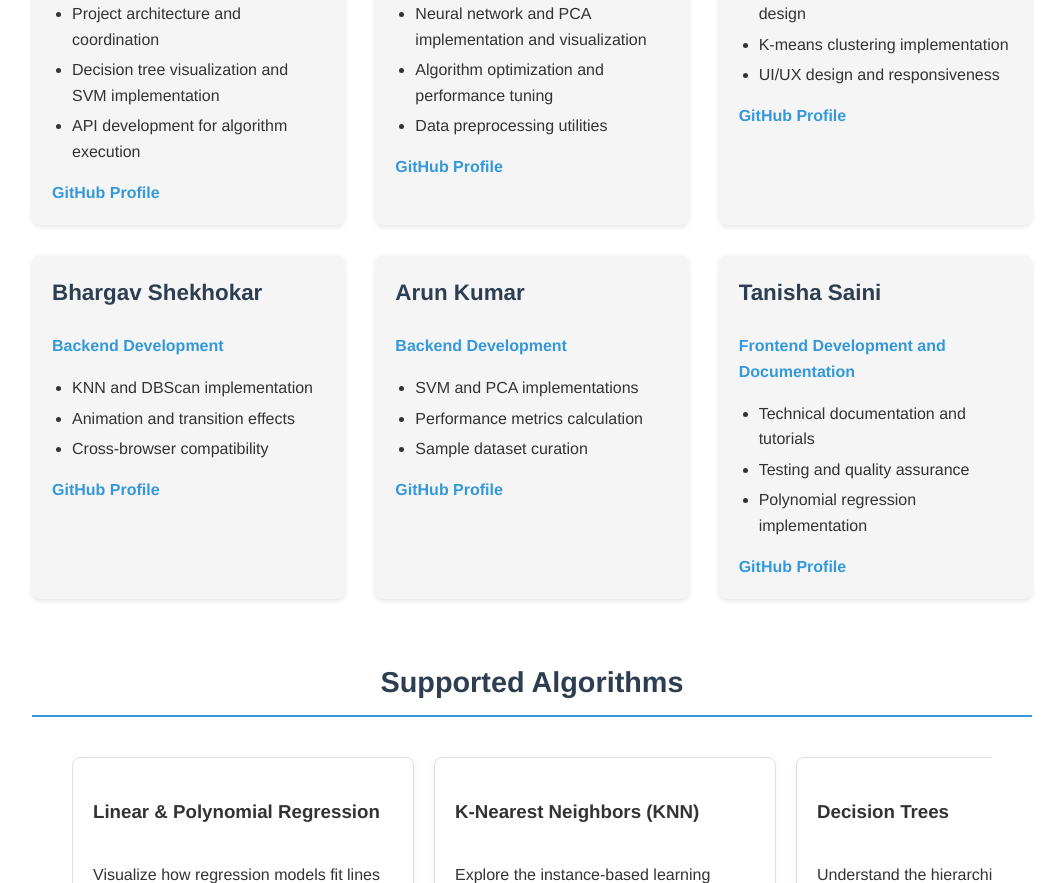
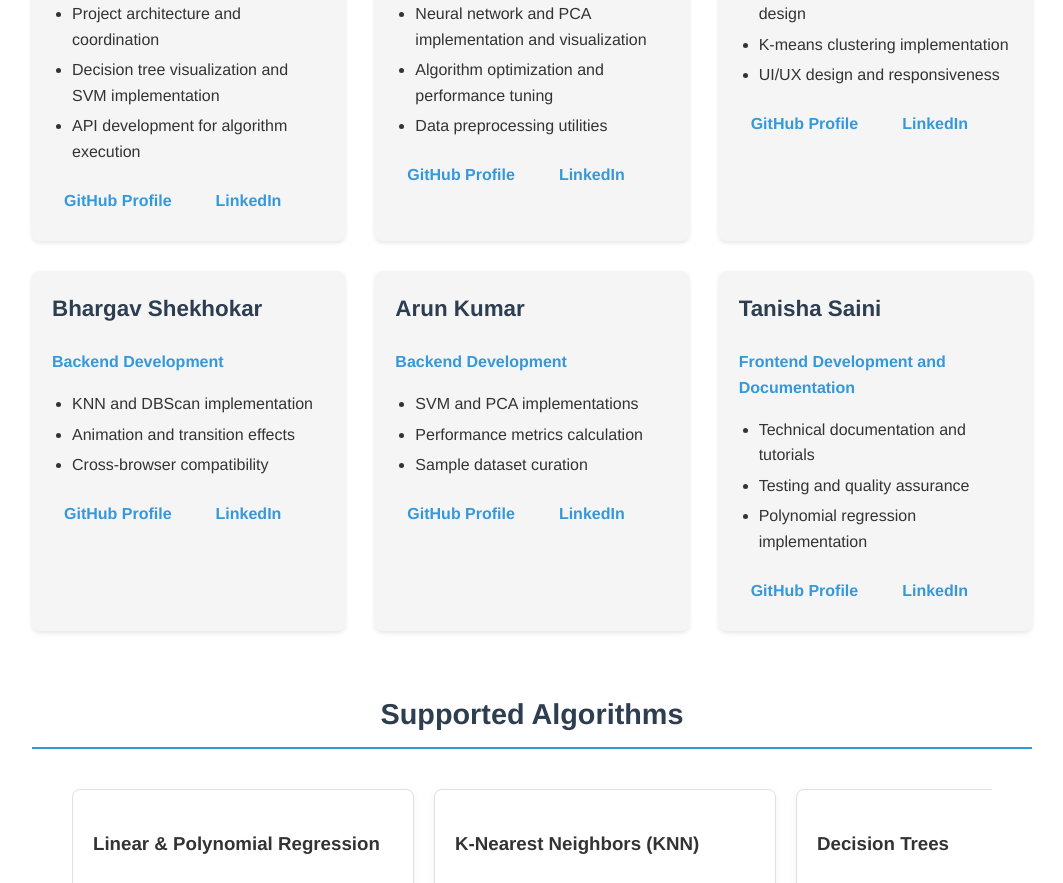
Before and after one commit to Priyanshu-Shah/Project_page_AlgoViz, a React (Vite) app in the folder Project_Page/: page / in a window 1280 px wide. Shown: the part 1917-2800 px from the top of the page, without its empty margins (108-1171 px from the left). Built offline with nearby package versions, Linux system fonts and the light colour scheme.

Commit message:
Tweaked stats

```diff
--- a/Project_Page/src/App.css
+++ b/Project_Page/src/App.css
@@ -259,6 +259,28 @@ h2 {
 /* Team Section */
 .team-section {
   margin-bottom: 60px;
+}
+
+.member-links {
+  display: flex;
+  gap: 20px; /* This creates space between the links */
+  margin-top: 10px;
+}
+
+.member-link {
+  display: inline-block;
+  color: #2980b9;
+  text-decoration: none;
+  font-weight: 500;
+  padding: 8px 12px;
+  border-radius: 4px;
+  background-color: #f5f5f5;
+  transition: all 0.2s ease;
+}
+
+.member-link:hover {
+  background-color: #e1e1e1;
+  transform: translateY(-2px);
 }
 
 .team-members {
--- a/Project_Page/src/App.jsx
+++ b/Project_Page/src/App.jsx
@@ -36,7 +36,7 @@ function App() {
           <h1>AlgoViz: Machine Learning Algorithm Visualizer</h1>
           <div className="author-info">
             <p>
-              <strong>Authors:</strong>
+              <strong>Contributors:</strong>
               <a href="https://github.com/darshpatel1052" target="_blank" rel="noopener noreferrer"> Darsh Patel</a>,
               <a href="https://github.com/Priyanshu-Shah" target="_blank" rel="noopener noreferrer"> Priyanshu Shah</a>,
               <a href="https://github.com/ChanchalYadav12" target="_blank" rel="noopener noreferrer"> Chanchal Yadav</a>,
@@ -189,7 +189,10 @@ function App() {
                 <li>Decision tree visualization and SVM implementation</li>
                 <li>API development for algorithm execution</li>
               </ul>
-              <a href="https://github.com/darshpatel1052" target="_blank" rel="noopener noreferrer" className="member-link">GitHub Profile</a>
+              <div className="member-links">
+                <a href="https://github.com/darshpatel1052" target="_blank" rel="noopener noreferrer" className="member-link">GitHub Profile  </a>
+                <a href="https://linkedin.com/in/darshpatel52" target="_blank" rel="noopener noreferrer" className="member-link">LinkedIn</a>
+              </div>
             </div>
 
             <div className="team-member">
@@ -200,7 +203,10 @@ function App() {
                 <li>Algorithm optimization and performance tuning</li>
                 <li>Data preprocessing utilities</li>
               </ul>
-              <a href="https://github.com/Priyanshu-Shah" target="_blank" rel="noopener noreferrer" className="member-link">GitHub Profile</a>
+              <div className="member-links">
+                <a href="https://github.com/Priyanshu-Shah" target="_blank" rel="noopener noreferrer" className="member-link">GitHub Profile  </a>
+                <a href="https://linkedin.com/in/priyanshu-v-shah" target="_blank" rel="noopener noreferrer" className="member-link">LinkedIn</a>
+              </div>
             </div>
 
             <div className="team-member">
@@ -211,7 +217,10 @@ function App() {
                 <li>K-means clustering implementation</li>
                 <li>UI/UX design and responsiveness</li>
               </ul>
-              <a href="https://github.com/ChanchalYadav12" target="_blank" rel="noopener noreferrer" className="member-link">GitHub Profile</a>
+              <div className="member-links">
+              <a href="https://github.com/ChanchalYadav12" target="_blank" rel="noopener noreferrer" className="member-link">GitHub Profile  </a>
+              <a href="https://linkedin.com/in/chanchal-yadav-00632228b" target="_blank" rel="noopener noreferrer" className="member-link">LinkedIn</a>
+              </div>
             </div>
 
             <div className="team-member">
@@ -222,7 +231,10 @@ function App() {
                 <li>Animation and transition effects</li>
                 <li>Cross-browser compatibility</li>
               </ul>
-              <a href="https://github.com/BhargavShekokar3425" target="_blank" rel="noopener noreferrer" className="member-link">GitHub Profile</a>
+              <div className="member-links">
+                <a href="https://github.com/BhargavShekokar3425" target="_blank" rel="noopener noreferrer" className="member-link">GitHub Profile  </a>
+                <a href="https://linkedin.com/in/bhargav-shekokar" target="_blank" rel="noopener noreferrer" className="member-link">LinkedIn</a>
+              </div>
             </div>
 
             <div className="team-member">
@@ -233,7 +245,10 @@ function App() {
                 <li>Performance metrics calculation</li>
                 <li>Sample dataset curation</li>
               </ul>
-              <a href="https://github.com/ArunCS1005" target="_blank" rel="noopener noreferrer" className="member-link">GitHub Profile</a>
+              <div className="member-links">
+                <a href="https://github.com/ArunCS1005" target="_blank" rel="noopener noreferrer" className="member-link">GitHub Profile  </a>
+                <a href="https://linkedin.com/in/arun-kumar-936847298" target="_blank" rel="noopener noreferrer" className="member-link">LinkedIn</a>
+              </div>
             </div>
 
             <div className="team-member">
@@ -244,7 +259,10 @@ function App() {
                 <li>Testing and quality assurance</li>
                 <li>Polynomial regression implementation</li>
               </ul>
-              <a href="https://github.com/Asinat123" target="_blank" rel="noopener noreferrer" className="member-link">GitHub Profile</a>
+              <div className="member-links">
+                <a href="https://github.com/Asinat123" target="_blank" rel="noopener noreferrer" className="member-link">GitHub Profile  </a>
+                <a href="https://linkedin.com/in/tanisha-saini-222791289" target="_blank" rel="noopener noreferrer" className="member-link">LinkedIn</a>
+              </div>
             </div>
           </div>
         </section>
```
